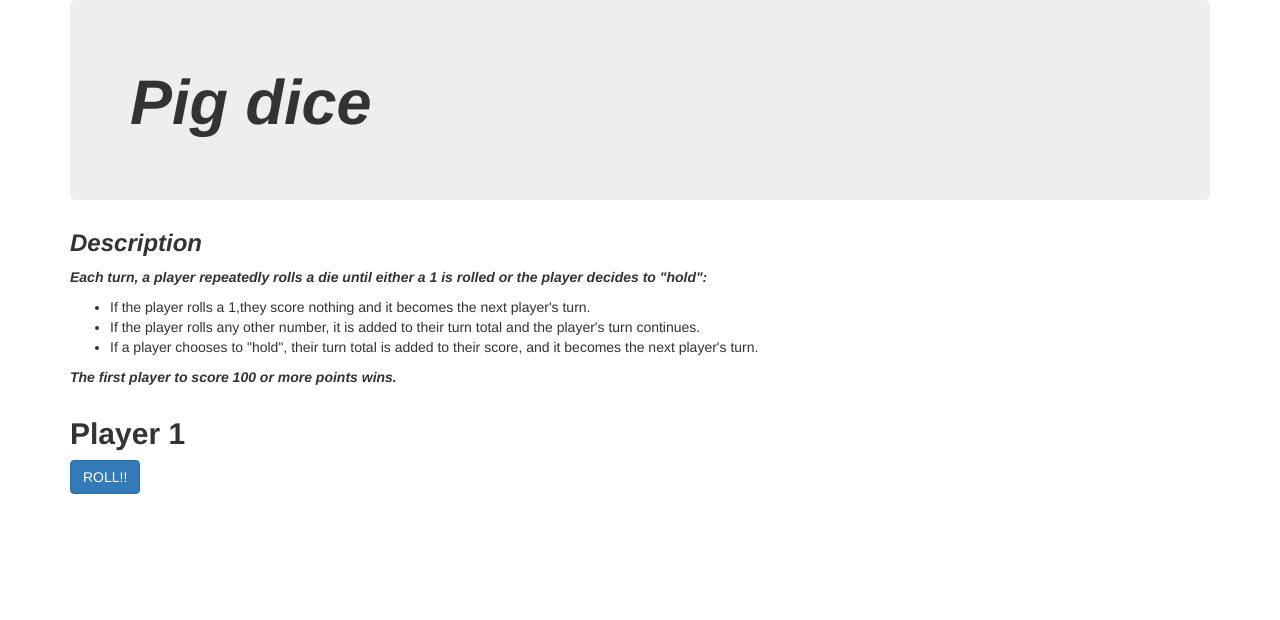
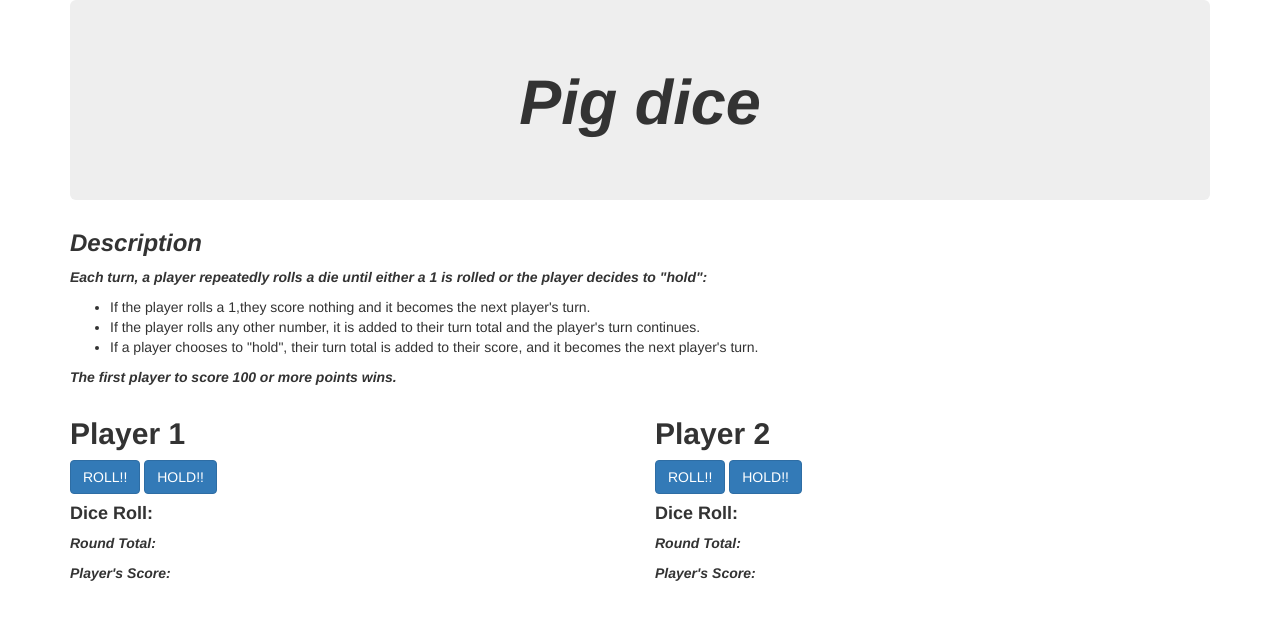
Before and after one commit to Jimmimuriuki/pig-dice, a plain HTML site: page index.html in a window 1280 px wide. Drawn offline with Linux system fonts and the light colour scheme.

Commit message:
comppletion of html layout

```diff
--- a/css/styles.css
+++ b/css/styles.css
@@ -2,3 +2,6 @@
   font-style: oblique;
   font-weight: bolder;
 }
+h1{
+  text-align: center;
+}
--- a/index.html
+++ b/index.html
@@ -29,6 +29,20 @@
       <div class="col-md-6">
         <h2><b>Player 1</b></h2>
         <button id="player1-roll" class="btn btn-primary">ROLL!!</button>
+        <button id="player1-hold" class="btn btn-primary">HOLD!!</button>
+          <h4 id="die-roll1"><b>Dice Roll:</b></h4>
+          <p id="round-total-1">Round Total:</p>
+          <p id="total-score-1">Player's Score:</p>
+      </div>
+
+
+      <div class="col-md-6">
+        <h2><b>Player 2</b></h2>
+        <button id="player2-roll" class="btn btn-primary">ROLL!!</button>
+        <button id="player2-hold" class="btn btn-primary">HOLD!!</button>
+        <h4 id="die-roll1"><b>Dice Roll:</b></h4>
+        <p id="round-total-2">Round Total:</p>
+        <p id="total-score-2">Player's Score:</p>
       </div>
     </div>
 
```
